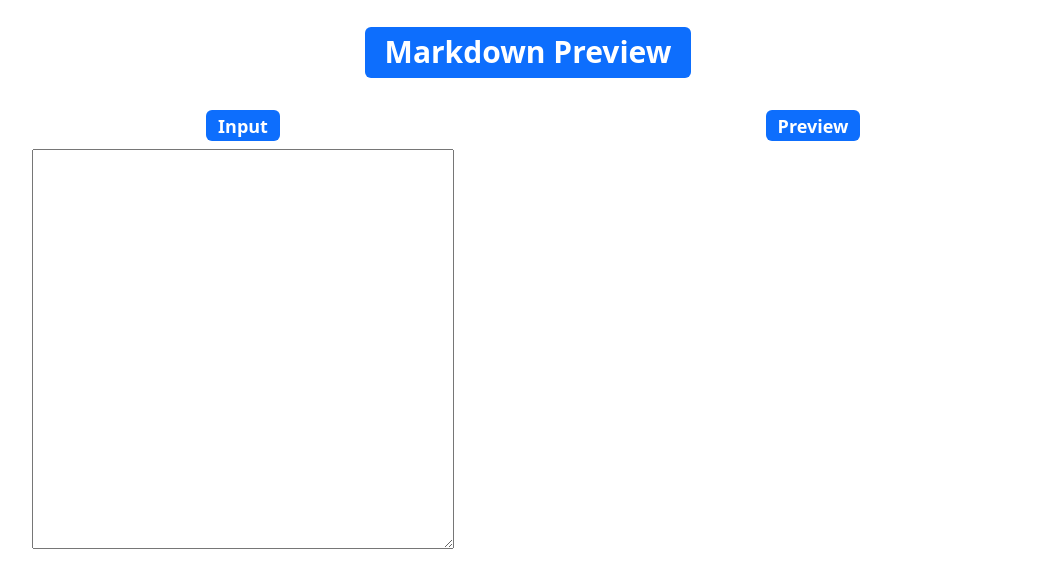
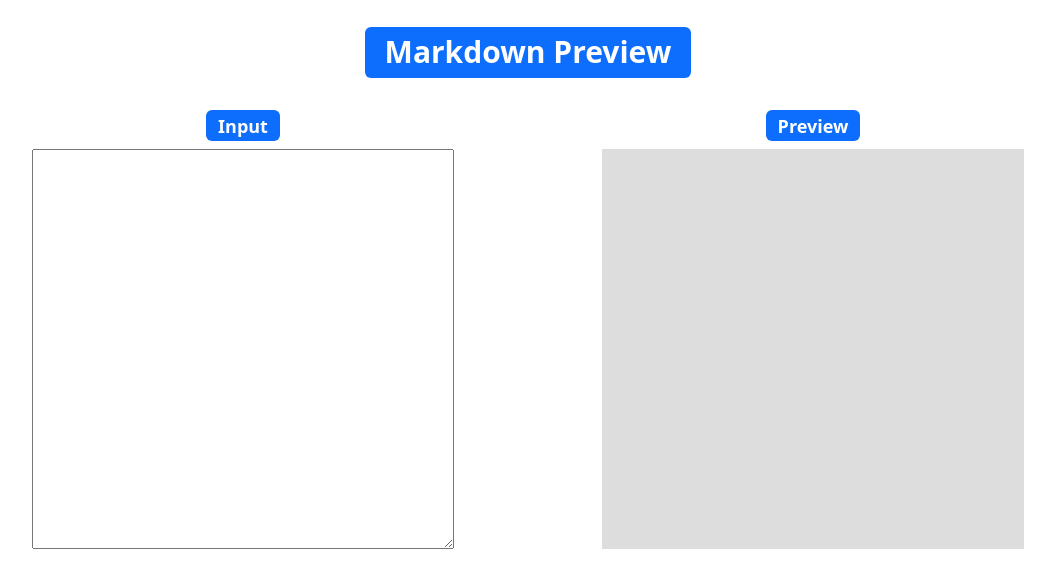
Before and after one commit to samjwu/MarkdownPreview, a React (Create React App) app: page / in a window 1280 px wide. Shown: the top 588 px of the page, without its empty margins (112-1167 px from the left). Built offline with nearby package versions, Linux system fonts and the light colour scheme.

Commit message:
Add preview box

```diff
--- a/src/App.css
+++ b/src/App.css
@@ -5,3 +5,12 @@
     height: 50vh;
     padding: 1rem;
 }
+
+.preview-box {
+    margin-left: auto;
+    margin-right: auto;
+    width: 33vw;
+    height: 50vh;
+    padding: 1rem;
+    background-color: #dddddd;
+}
--- a/src/App.js
+++ b/src/App.js
@@ -40,6 +40,7 @@ export default class App extends React.Component {
                     Preview
                   </Badge>
                 </h4>
+                <div className="preview-box"></div>
               </div>
             </div>
           </div>
```
